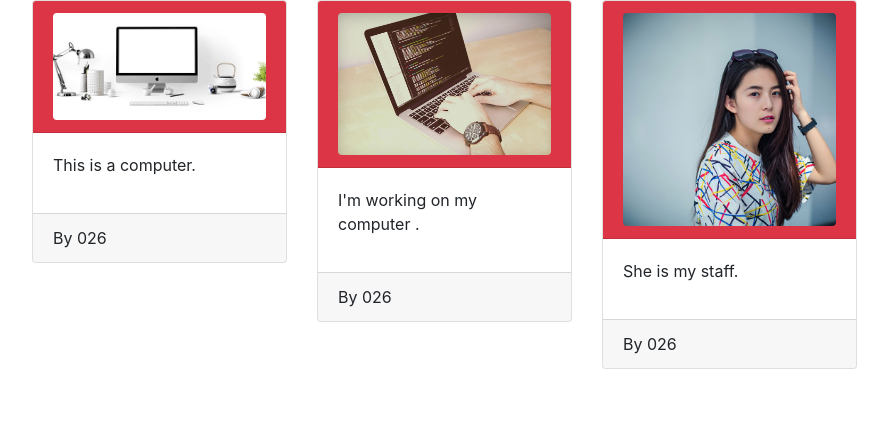
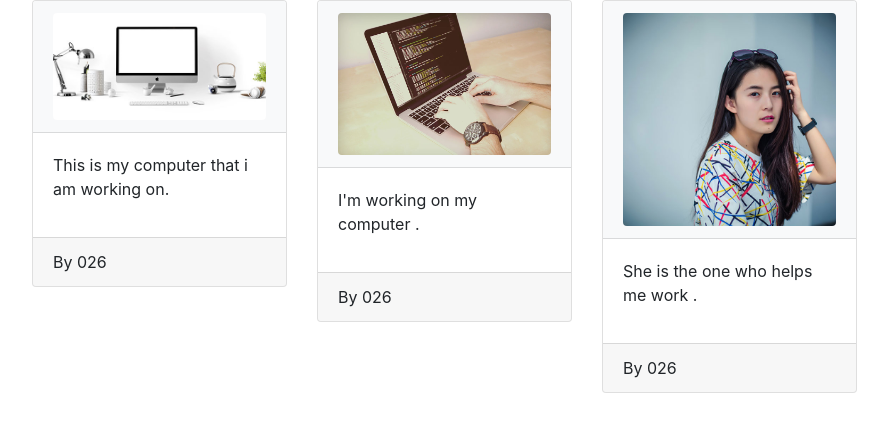
Before and after one commit to 63070026/lap-2-2, a PHP site: page / in a window 1280 px wide. Shown: the top 432 px of the page, without its empty margins (53-941 px from the left). Run offline with PHP 8.4, Linux system fonts and the light colour scheme.

Commit message:
Update index.php

```diff
--- a/index.php
+++ b/index.php
@@ -15,11 +15,11 @@
         <div class="row">
             <div class="col-sm-3">
                 <div class="card">
-                    <div class="card-header bg-danger text-white">
+                    <div class="card-header bg-light text-white">
                         <img src="office1.jpg" class="img-fluid rounded" />
                     </div>
                     <div class="card-body">
-                        <p>This is a computer.</p>
+                        <p>This is my computer that i am working on.</p>
                     </div>
                     <div class="card-footer">
                         By 026
@@ -28,7 +28,7 @@
             </div>
             <div class="col-sm-3">
                 <div class="card">
-                    <div class="card-header bg-danger text-white">
+                    <div class="card-header bg-light text-white">
                         <img src="work9.jpg" class="img-fluid rounded" />
                     </div>
                     <div class="card-body">
@@ -41,11 +41,11 @@
             </div>
             <div class="col-sm-3">
                 <div class="card">
-                    <div class="card-header bg-danger text-white">
+                    <div class="card-header bg-light text-white">
                         <img src="staff4.jpg" class="img-fluid rounded" />
                     </div>
                     <div class="card-body">
-                        <p>She is my staff.</p>
+                        <p>She is the one who helps me work .</p>
                     </div>
                     <div class="card-footer">
                         By 026
```
